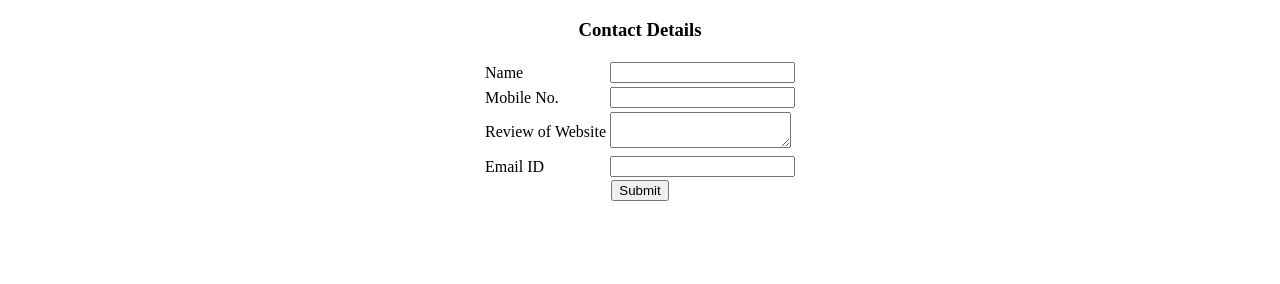
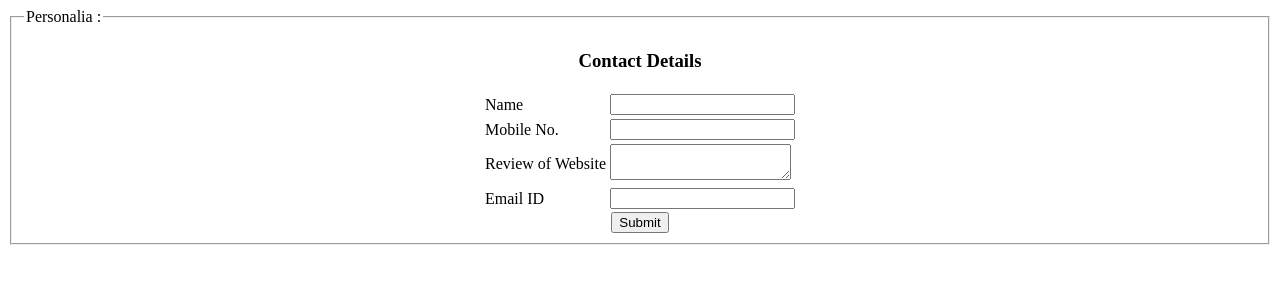
Before and after one commit to VivekDhiman1208/cv, a plain HTML site: page contactform.html in a window 1280 px wide. Drawn offline with Linux system fonts and the light colour scheme.

Commit message:
Update contactform.html

```diff
--- a/contactform.html
+++ b/contactform.html
@@ -13,7 +13,8 @@
 <center>
 
     <form action="mailto:dhimanyash638@gmail.com" method="post"  enctype="text/plain" >
-
+     <fieldset>
+             <legend>Personalia :</legend>
             <caption><h3>Contact Details</h3></caption>
          <table><tr><td><label for="name">Name</label></td>
        <td> <input type="text" id="name" name="Your Name"></td>
@@ -25,6 +26,7 @@
     <td><input type="email" name="Email Address"></td></tr>
        </tr></table>
     <input type="submit">
+            </fieldset>
 </form>
 </center>
 
```
